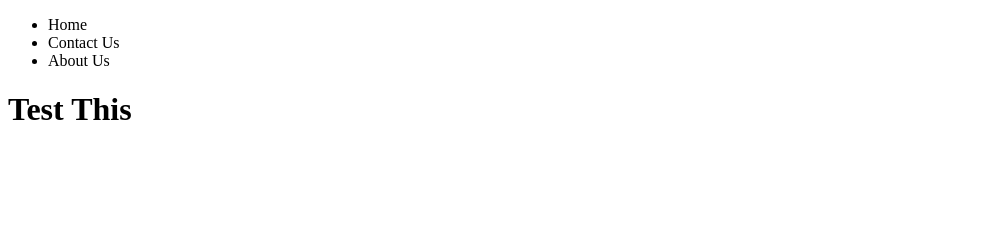
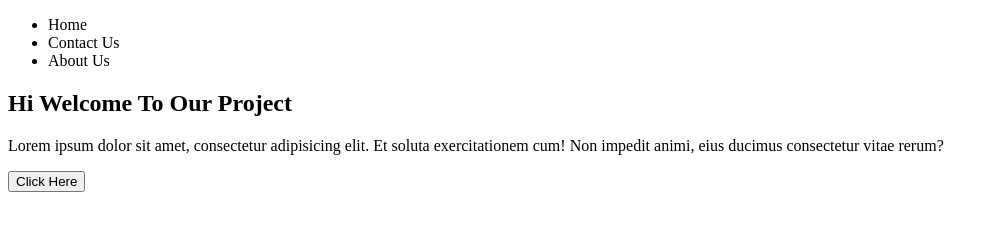
Before and after one commit to DineshaNavod/TEst2, a plain HTML site: page index.html in a window 1280 px wide. Shown: the whole page, without its empty margins (0-998 px from the left). Drawn offline with Linux system fonts and the light colour scheme.

Commit message:
Hey I added Btn

```diff
--- a/index.html
+++ b/index.html
@@ -5,7 +5,6 @@
     <meta name="viewport" content="width=device-width, initial-scale=1.0" />
     <title>Github Test</title>
   </head>
-  <body>
   <header>
     <ul>
       <li>Home</li>
@@ -13,6 +12,14 @@
       <li>About Us</li>
     </ul>
   </header>
-    <h1>Test This</h1>
+
+  <body>
+    <h2>Hi Welcome To Our Project</h2>
+    <p>
+      Lorem ipsum dolor sit amet, consectetur adipisicing elit. Et soluta
+      exercitationem cum! Non impedit animi, eius ducimus consectetur vitae
+      rerum?
+    </p>
+    <button>Click Here</button>
   </body>
 </html>
```
Lines whose indentation alone changed are shown as unchanged.
